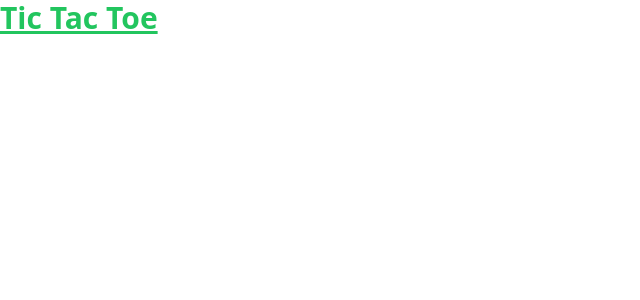
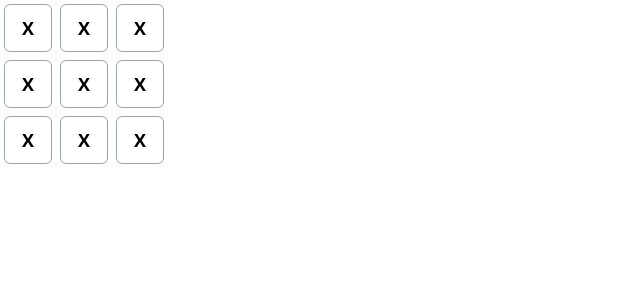
Before and after one commit to ashik-08/m1-tic-tac-toe, a React (Vite) app: page / in a window 1280 px wide. Shown: the top 300 px of the page, without its empty margins (0-640 px from the left). Built offline with nearby package versions, Linux system fonts and the light colour scheme.

Commit message:
[feat](App): add square buttons for board layout

```diff
--- a/src/App.jsx
+++ b/src/App.jsx
@@ -1,9 +1,39 @@
-export default function App() {
+export default function Board() {
   return (
     <>
-      <h1 className="text-3xl font-bold underline text-green-500">
-        Tic Tac Toe
-      </h1>
+      <div>
+        <button className="bg-white border border-gray-400 w-12 h-12 m-1 rounded-md text-lg font-semibold">
+          X
+        </button>
+        <button className="bg-white border border-gray-400 w-12 h-12 m-1 rounded-md text-lg font-semibold">
+          X
+        </button>
+        <button className="bg-white border border-gray-400 w-12 h-12 m-1 rounded-md text-lg font-semibold">
+          X
+        </button>
+      </div>
+      <div>
+        <button className="bg-white border border-gray-400 w-12 h-12 m-1 rounded-md text-lg font-semibold">
+          X
+        </button>
+        <button className="bg-white border border-gray-400 w-12 h-12 m-1 rounded-md text-lg font-semibold">
+          X
+        </button>
+        <button className="bg-white border border-gray-400 w-12 h-12 m-1 rounded-md text-lg font-semibold">
+          X
+        </button>
+      </div>
+      <div>
+        <button className="bg-white border border-gray-400 w-12 h-12 m-1 rounded-md text-lg font-semibold">
+          X
+        </button>
+        <button className="bg-white border border-gray-400 w-12 h-12 m-1 rounded-md text-lg font-semibold">
+          X
+        </button>
+        <button className="bg-white border border-gray-400 w-12 h-12 m-1 rounded-md text-lg font-semibold">
+          X
+        </button>
+      </div>
     </>
   );
 }
--- a/src/main.jsx
+++ b/src/main.jsx
@@ -1,10 +1,10 @@
 import { StrictMode } from "react";
 import { createRoot } from "react-dom/client";
-import App from "./App.jsx";
+import Board from "./App.jsx";
 import "./index.css";
 
 createRoot(document.getElementById("root")).render(
   <StrictMode>
-    <App />
+    <Board />
   </StrictMode>
 );
```
